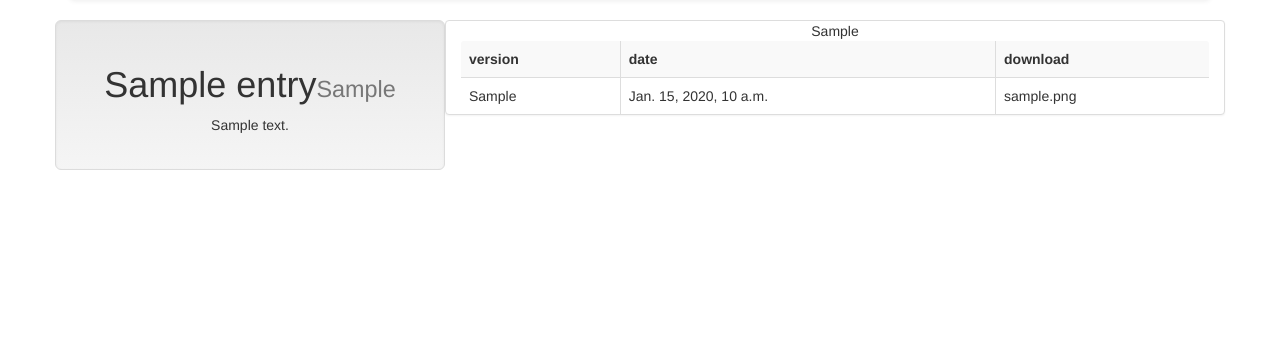
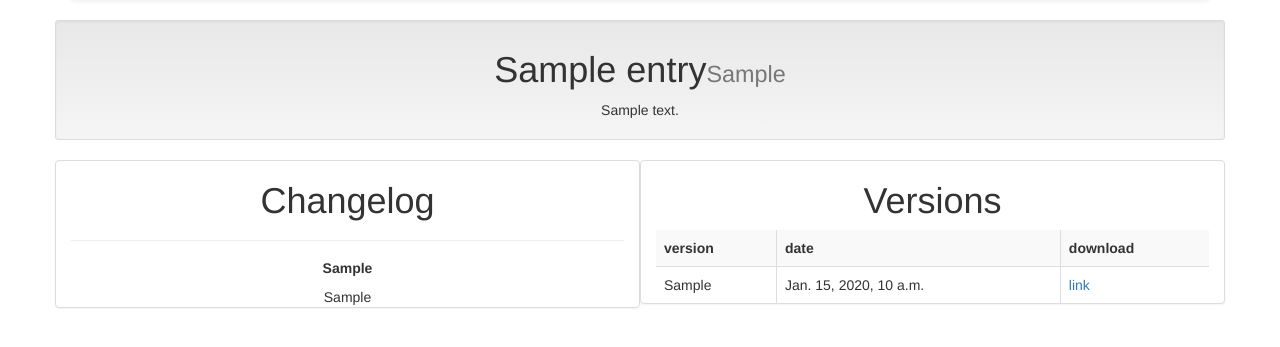
Before and after one commit to bushig/devshaft, a Django app: template assets/templates/assets_detail.html in a window 1280 px wide. Shown: the part 52-399 px from the top of the page. Run offline with Django 3.2, Linux system fonts and the light colour scheme; the template is opened without the code that fills it: values that come from a table or form of the project are taken from there, others are empty; tables that the repository leaves empty hold one stand-in row (values such as "Sample post"); parts of the project's set-up code (start-up, migrations or seed data) failed here and were passed over; some libraries are stand-ins or nearby versions.

Commit message:
Added TODO  file and redesigned a bit Detail page (still no images)

```diff
--- a/assets/models.py
+++ b/assets/models.py
@@ -30,5 +30,3 @@ class VersionHistory(models.Model):
 
     def __str__(self):
         return self.version
-
-#TODO: TAGS
--- a/assets/templates/assets_detail.html
+++ b/assets/templates/assets_detail.html
@@ -2,19 +2,32 @@
 
 {% block content %}
     <div class="row">
-    <div class="well well-lg col-lg-4">
+    <div class="well well-sm col-lg-12">
       <h1>{{ entry.name }}<small>{{ entry.category }}</small></h1>
     <p>{{ entry.description }}</p>
     </div>
 
 
 
-    <div class="panel panel-default col-lg-8">
+
+    </div>
+    <div class="row">
+    <div class="panel panel-default col-lg-6">
+    <h1>Changelog</h1>
+    {% for version in versions %}
+        <hr>
+        <h5><strong>{{ version.version }}</strong></h5>
+        {{ version.changelog }}
+    {% endfor %}
+
+    </div>
+
+    <div class="panel panel-default col-lg-6">
+    <h1>Versions</h1>
     {% if versions %}
         <table class="table table-bordered table-striped"><tr><th>version</th><th>date</th><th>download</th></tr>
             {% for version in versions %}
-                <tr><td>{{ version.version }}</td><td>{{ version.timestamp }}</td><td>{{ version.file }}</td></tr>
-                {{ version.changelog }} {% comment %} TODO: refactor changelog to be stacked all in one place {% endcomment %}
+                <tr><td>{{ version.version }}</td><td>{{ version.timestamp }}</td><td><a href="{{ MEDIA_URL }}{{ version.file }}">link</a></td></tr>
             {% endfor %}
 
       </table>
@@ -22,5 +35,5 @@
     <h1>No versions yet</h1>
     {% endif %}
     </div>
-  </div>
+    </div>
 {% endblock %}
```
Also changed, not shown: 1 other file.
